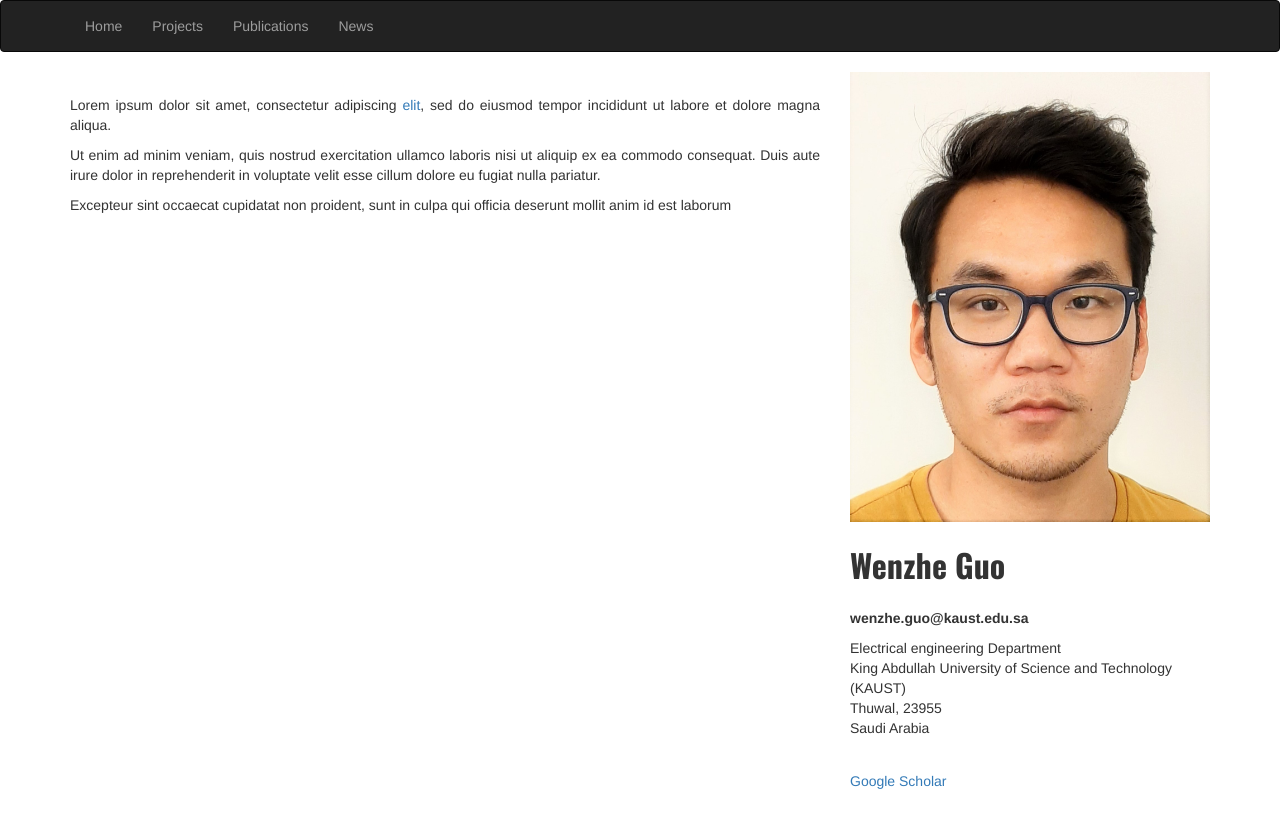
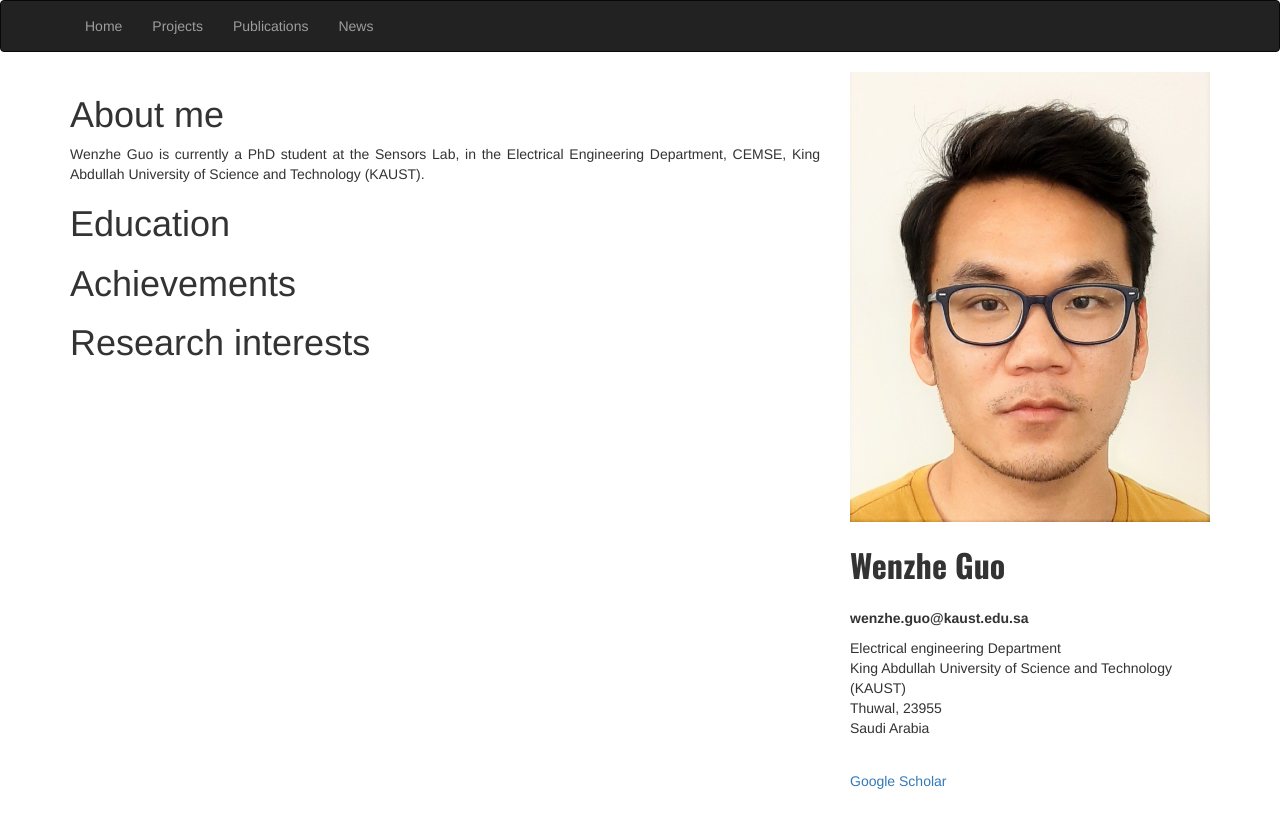
Before and after one commit to Wenzheguo/Wenzheguo.github.io, a Jekyll site: the page index.html, which Jekyll copies as it is, in a window 1280 px wide and 900 px high. Shown: the top 828 px of the window. Built offline with Jekyll 4.4.1, drawn with Linux system fonts in a browser that asks for light colours; some of the changed text lies outside the part shown.

Commit message:
Update index.html

```diff
--- a/index.html
+++ b/index.html
@@ -23,9 +23,9 @@
       <div class="container">
 		<ul class="nav navbar-nav">
               <li><a href="/">Home</a></li>
-              <li><a href="#">Projects</a></li>
+              <li><a href="#projects">Projects</a></li>
               <li><a href="#publications">Publications</a></li>
-              <li><a href="#">News</a></li>
+              <li><a href="#news">News</a></li>
 		</ul>
 	  </div>
 	</nav>
@@ -41,11 +41,11 @@
             <div class="col-md-8" style="height: 100vh;">
 
                 <div style="margin-top:3%; text-align:justify;">
-					<p>Lorem ipsum dolor sit amet, consectetur adipiscing <a href="#">elit</a>, sed do eiusmod tempor incididunt ut labore et dolore magna aliqua.</p>
-
-					<p>Ut enim ad minim veniam, quis nostrud exercitation ullamco laboris nisi ut aliquip ex ea commodo consequat. Duis aute irure dolor in reprehenderit in voluptate velit esse cillum dolore eu fugiat nulla pariatur.</p>
-
-					<p>Excepteur sint occaecat cupidatat non proident, sunt in culpa qui officia deserunt mollit anim id est laborum</p>
+			<h1> About me </h1>
+			<p> Wenzhe Guo is currently a PhD student at the Sensors Lab, in the Electrical Engineering Department, CEMSE, King Abdullah University of Science and Technology (KAUST).</p>
+			<h1> Education </h1>
+			<h1> Achievements </h1>
+			<h1> Research interests </h1>
                 </div>
             </div>
 
@@ -65,6 +65,17 @@
             <!-- Links on the Sidebar -->
             <div class="col-md-4" style="margin-top:2%">
               <dd><a href="https://scholar.google.com/citations?user=_zfKZ6QAAAAJ&hl=en">Google Scholar</a></dd>
+            </div>
+
+
+            <!-- Publications -->
+            <div class="col-md-8" style="height: 100vh;">
+                <h2 id="projects">Projects</h2>
+
+                <strong>Neuromorphic computing</strong><br/>
+                <ul>
+                <li class="paper" words="add, your, keywords, here"><a href="#">Full title</a> Names of the authors</li>
+                </ul>
             </div>
 
 
```
